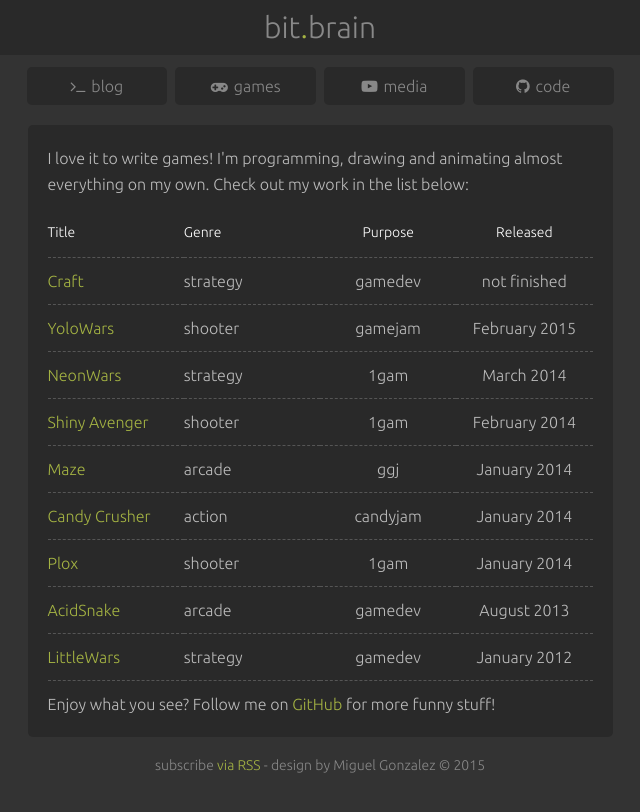
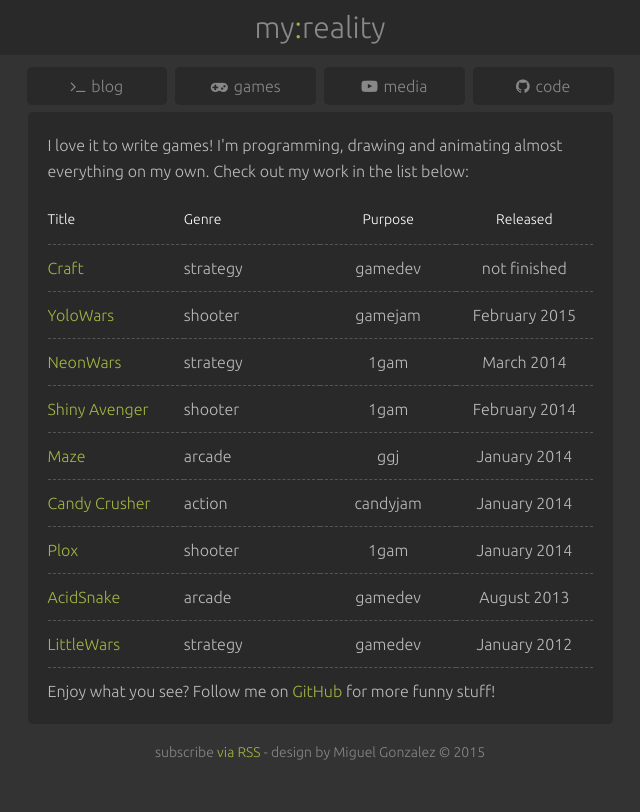
Before and after one commit to bitbrain/bitbrain.github.io, a Jekyll site: the page built from games/index.html, in a window 1280 px wide. Shown: the top 812 px of the page, without its empty margins (320-960 px from the left). Built offline with Jekyll 4.4.1, drawn with Linux system fonts in a browser that asks for light colours; nearby versions of some CDN libraries.

Commit message:
Finished infobox

```diff
--- a/_config.yml
+++ b/_config.yml
@@ -1,12 +1,12 @@
 # Site settings
-title: bitbrain
+title: my:reality
 email: miguel-gonzalez@gmx.de
 description: Game developer from Germany, Hogwarts student and software engineer.
 baseurl: "" # the subpath of your site, e.g. /blog/
 url: "http://my-reality.de" # the base hostname & protocol for your site
 twitter_username: tweetmyreality
 github_username:  MyRealityCoding
-paginate: 4
+paginate: 6
 paginate_path: "/page:num/"
 
 # Build settings
--- a/_includes/header.html
+++ b/_includes/header.html
@@ -1,6 +1,6 @@
 <header class="site-header">
   <div class="header">
-    <div class="logo animated fadeIn">bit<span>.</span>brain</div>
+    <div class="logo animated fadeIn">my<span>:</span>reality</div>
   </div>
   <div class="menu table animated fadeIn">
   {% for link in site.navigation %}
--- a/_sass/_layout.scss
+++ b/_sass/_layout.scss
@@ -81,7 +81,7 @@
 }
 
 .menu {
-  padding-bottom: 20px;
+  padding-bottom: 7px;
   & > div > a {
     @include boxed;
     & > i { margin-right: 6px; }
@@ -166,17 +166,19 @@
 
 .info-box {
   @include boxed;
+  &:hover .info { color: $clr-foreground; }
   & > .table { table-layout: auto; }
   padding: 20px;
   margin: 5px;
   .info {
     vertical-align: top;
     font-size: 18px;
-    line-height: 30px;
+    line-height: 32px;
+    padding-left: 20px;
   }
   img {
     width: 64px;
     height: 64px;
-    padding-right: 20px;
+    border-radius: 5px;
   }
 }
--- a/index.html
+++ b/index.html
@@ -6,7 +6,9 @@
   <div class="info-box">
     <div class="table">
       <img class="table-cell" src="{{ "/img/avatar.png" | prepend: site.baseurl }}" alt="avatar"/>
-      <div class="info table-cell">Game developer from Germany, Hogwarts student and drummer.</div>
+      <div class="info table-cell">
+        My name is <a href="{{ "/about" | prepend: site.baseurl }}">Miguel</a> and I am a game developer and software engineer. I love it to write <a href="{{ "/games" | prepend: site.baseurl }}">games</a>.
+      </div>
     </div>
   </div>
   <div class="posts table">
--- a/js/custom.js
+++ b/js/custom.js
@@ -47,7 +47,7 @@
         // Load the new state's URL via an Ajax Call
         $.get(State.url, function(data){
             // Replace the "<title>" tag's content
-            document.title = "bit.brain";
+            document.title = "my:reality";
 
             // Replace the content of the main container (.content)
             // If you're using another div, you should change the selector
```
Also changed, not shown: about/index.html (added, +7 -0 lines), img/avatar.png.
